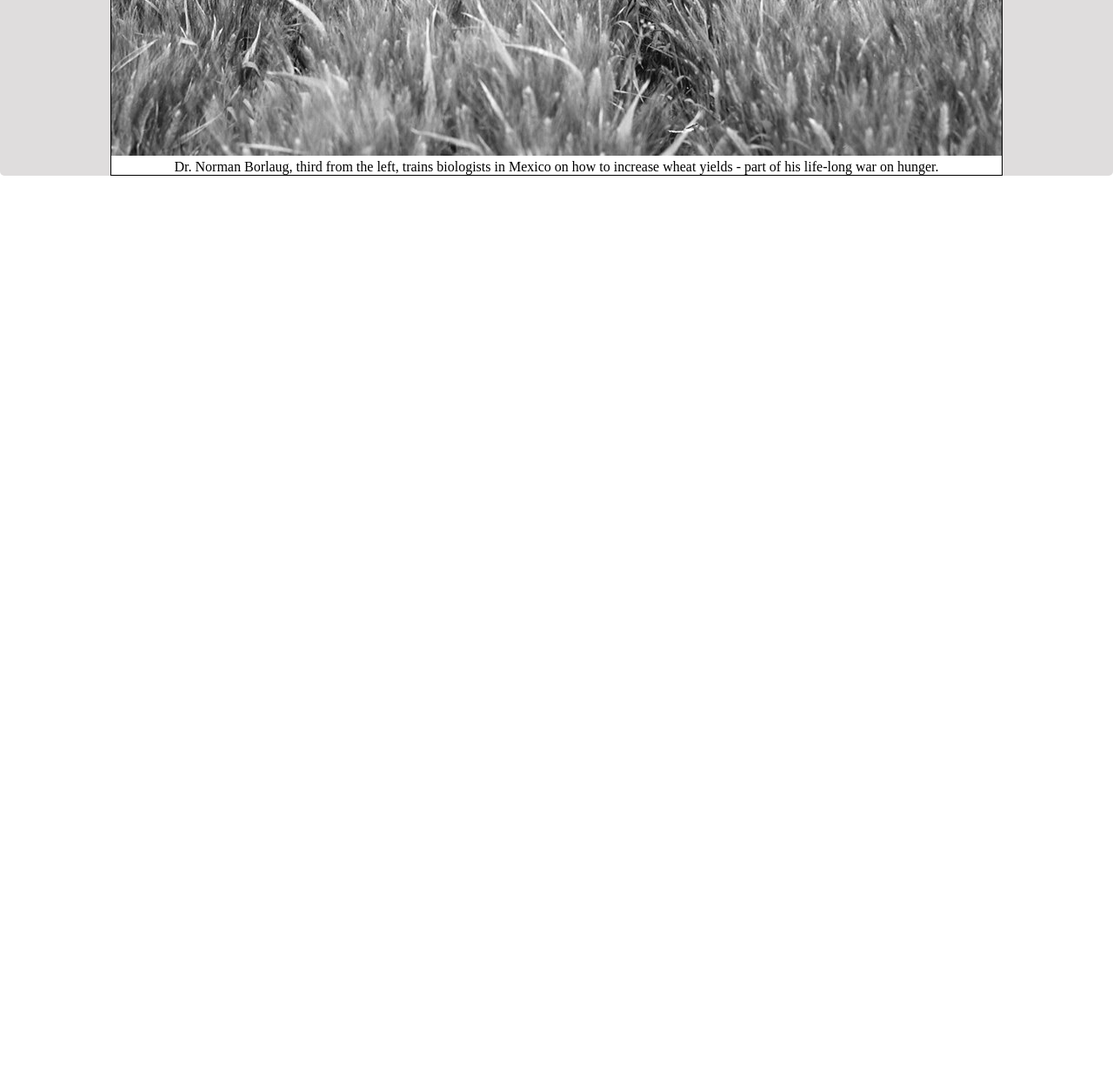
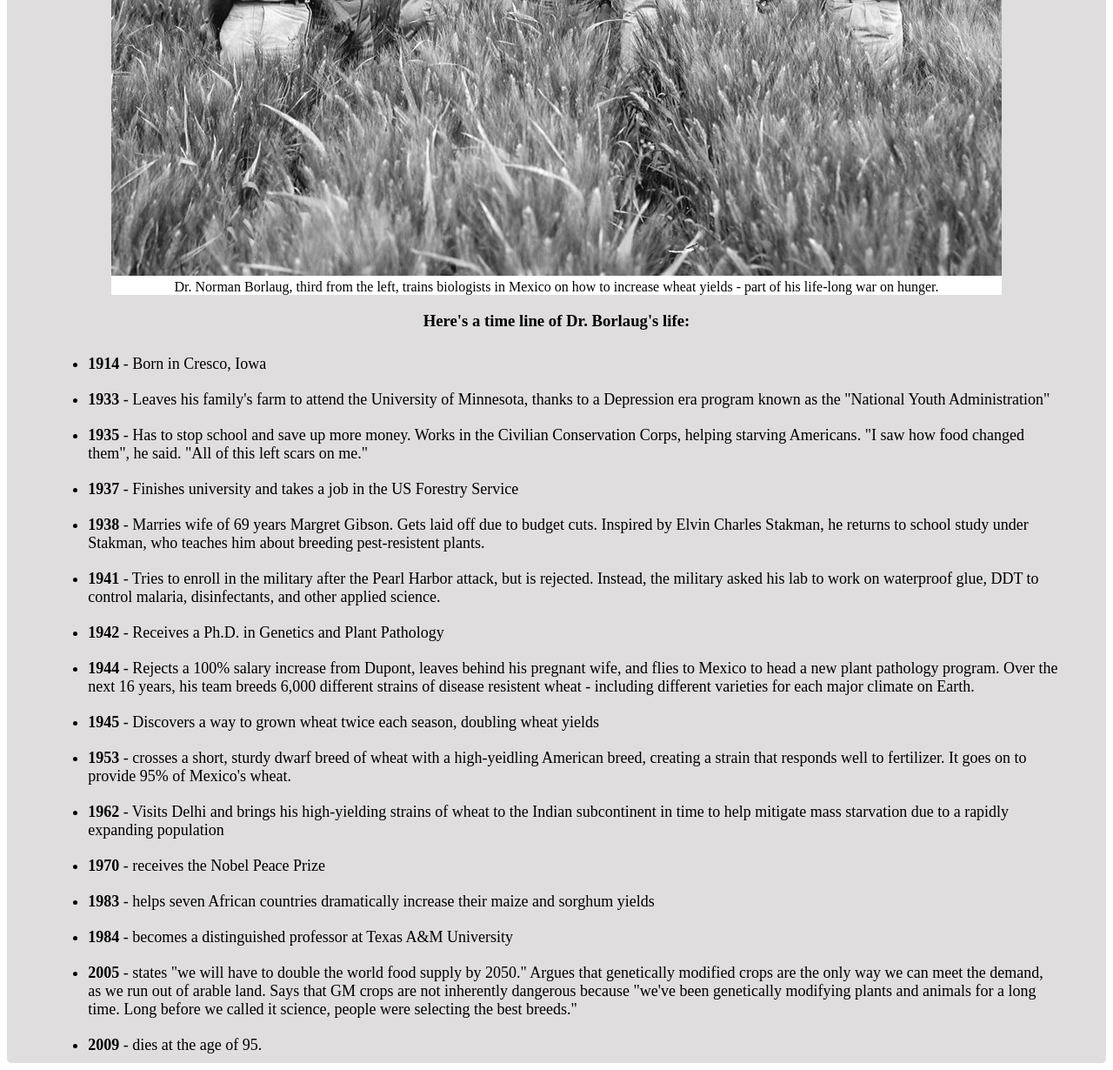
Before and after one commit to HoussamELM/Tribute-page, a plain HTML site: page index.html in a window 1280 px wide. Shown: the part 500-1730 px from the top of the page at 87% size. Before the commit the page ends 800 px from the top, so only its background shows below. Drawn offline with Linux system fonts and the light colour scheme.

Commit message:
added time line list still needs styling

```diff
--- a/index.html
+++ b/index.html
@@ -9,15 +9,35 @@
 </head>
 <body>
     <main>
-        <h1>Dr. Norman Borlaug</h1>
+        <h1 id="title">Dr. Norman Borlaug</h1>
         <p>The man who saved a billion lives</p>
-        <figure>
-            <img src="main-image.jpg" alt="Dr. Norman Borlaug with farmers">
+        <figure id="img-div">
+            <img id="image" src="main-image.jpg" alt="Dr. Norman Borlaug with farmers">
             <figcaption>
                 Dr. Norman Borlaug, third from the left, trains biologists in Mexico on how to increase wheat yields - part of his life-long war on hunger.
             </figcaption>
         </figure>
-
+        <section id="tribute-info">
+            <h3>Here's a time line of Dr. Borlaug's life:</h3>
+        </section>
+        <ul>
+            <li><b>1914</b> - Born in Cresco, Iowa</li>
+            <li><b>1933</b> - Leaves his family's farm to attend the University of Minnesota, thanks to a Depression era program known as the "National Youth Administration"</li>
+            <li><b>1935</b> - Has to stop school and save up more money. Works in the Civilian Conservation Corps, helping starving Americans. "I saw how food changed them", he said. "All of this left scars on me."</li>
+            <li><b>1937</b> - Finishes university and takes a job in the US Forestry Service</li>
+            <li><b>1938</b> - Marries wife of 69 years Margret Gibson. Gets laid off due to budget cuts. Inspired by Elvin Charles Stakman, he returns to school study under Stakman, who teaches him about breeding pest-resistent plants.</li>
+            <li><b>1941</b> - Tries to enroll in the military after the Pearl Harbor attack, but is rejected. Instead, the military asked his lab to work on waterproof glue, DDT to control malaria, disinfectants, and other applied science.</li>
+            <li><b>1942</b> - Receives a Ph.D. in Genetics and Plant Pathology</li>
+            <li><b>1944</b> - Rejects a 100% salary increase from Dupont, leaves behind his pregnant wife, and flies to Mexico to head a new plant pathology program. Over the next 16 years, his team breeds 6,000 different strains of disease resistent wheat - including different varieties for each major climate on Earth.</li>
+            <li><b>1945</b> - Discovers a way to grown wheat twice each season, doubling wheat yields</li>
+            <li><b>1953</b> - crosses a short, sturdy dwarf breed of wheat with a high-yeidling American breed, creating a strain that responds well to fertilizer. It goes on to provide 95% of Mexico's wheat.</li>
+            <li><b>1962</b> - Visits Delhi and brings his high-yielding strains of wheat to the Indian subcontinent in time to help mitigate mass starvation due to a rapidly expanding population</li>
+            <li><b>1970</b> - receives the Nobel Peace Prize</li>
+            <li><b>1983</b> - helps seven African countries dramatically increase their maize and sorghum yields</li>
+            <li><b>1984</b> - becomes a distinguished professor at Texas A&M University</li>
+            <li><b>2005</b> - states "we will have to double the world food supply by 2050." Argues that genetically modified crops are the only way we can meet the demand, as we run out of arable land. Says that GM crops are not inherently dangerous because "we've been genetically modifying plants and animals for a long time. Long before we called it science, people were selecting the best breeds."</li>
+            <li><b>2009</b> - dies at the age of 95.</li>
+        </ul>
     </main>
 </body>
 </html>
--- a/styles.css
+++ b/styles.css
@@ -1,7 +1,4 @@
-*{
-    margin:0;
-    padding:0;
-}
+
 main{
     width: 100%;
     border-radius: 5px;
@@ -9,8 +6,9 @@ main{
     text-align: center;
     display: flex;
     flex-direction: column;
-    margin: 0;
-    padding: 0;
+    margin-top: 1.5%;
+
+
 }
 main figure{
     display: block;
@@ -19,9 +17,24 @@ main figure{
     min-width: 50%;
     max-width: 90%;
     margin: auto;
-    border: 1px solid black;
   }
 
 img {
     width: 100%;
   }
+  ul{
+      justify-content: center;
+      text-align: left;
+      display: flex;
+      flex-direction: column;
+      min-width: 50%;
+      max-width: 90%;
+      margin: auto;
+      font-size: 18px;
+  }
+  ul li{
+      margin: 10px;
+  }
+#title{
+    font-size: 50px;
+}
```
